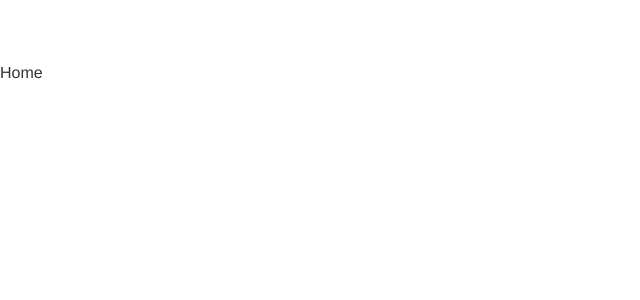
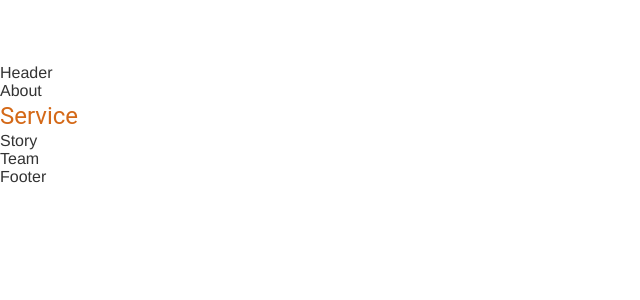
Before and after one commit to vfiedlerc/KampanosWebTranslated, a React (Create React App) app: page / in a window 1280 px wide. Shown: the top 300 px of the page, without its empty margins (0-640 px from the left). Built offline with nearby package versions, Linux system fonts and the light colour scheme.

Commit message:
Updates sections files

```diff
--- a/package.json
+++ b/package.json
@@ -7,6 +7,7 @@
     "@emotion/styled": "^11.3.0",
     "@fontsource/roboto": "^4.5.1",
     "@material-ui/core": "^5.0.0-beta.5",
+    "@mui/material": "^5.0.4",
     "@testing-library/jest-dom": "^5.11.4",
     "@testing-library/react": "^11.1.0",
     "@testing-library/user-event": "^12.1.10",
--- a/src/App.js
+++ b/src/App.js
@@ -3,17 +3,18 @@ import './App.css';
 import { BrowserRouter, Routes, Route } from 'react-router-dom';
 import Home from './pages/Home';
 import Contact from './pages/Contact';
+import { Box } from '@mui/material';
 
 function App() {
   return (
-    <div>
+    <Box>
       <BrowserRouter>
         <Routes>
           <Route path="/" element={<Home />} />
           <Route path="/contact-form" element={<Contact />} />
         </Routes>
       </BrowserRouter>
-    </div>
+    </Box>
   );
 }
 export default App;
--- a/src/pages/Home.js
+++ b/src/pages/Home.js
@@ -1,10 +1,22 @@
 import React from 'react';
+import Header from '../sections/Header/Header.js'
+import About from '../sections/About/About.js'
+import Service from '../sections/Service/Service.js'
+import Story from '../sections/Story/Story.js'
+import Team from '../sections/Team/Team.js'
+import Footer from '../sections/Footer/Footer.js'
+import { Box } from '@mui/material';
 
 function Home() {
     return (
-        <div>
-            Home
-        </div>
+        <Box>
+            <Header />
+            <About />
+            <Service />
+            <Story />
+            <Team />
+            <Footer />
+        </Box>
     )
 }
 export default Home;
--- a/src/sections/About/About.js
+++ b/src/sections/About/About.js
@@ -1,10 +1,11 @@
 import React from 'react';
+import { Box } from '@mui/material';
 
 const About = () => {
   return (
-    <Section>
-      About
-    </Section>
+    <Box>
+      <p>About</p>
+    </Box>
   );
 }
 export default About
--- a/src/sections/Footer/Footer.js
+++ b/src/sections/Footer/Footer.js
@@ -1,9 +1,12 @@
 import React from 'react';
 import './Footer.css';
+import { Box } from '@mui/material';
 
 const Footer = () => {
   return (
-      <div></div>
+      <Box>
+        Footer
+      </Box>
   )
 }
 export default Footer
--- a/src/sections/Header/Header.js
+++ b/src/sections/Header/Header.js
@@ -1,10 +1,11 @@
 import React from 'react';
+import { Box } from '@mui/material'
 
 const Header = () => {
   return (
-    <Section>
+    <Box>
       Header
-    </Section>
+    </Box>
   );
 }
 export default Header
--- a/src/sections/Service/Service.js
+++ b/src/sections/Service/Service.js
@@ -1,10 +1,18 @@
 import React from 'react';
+import { Box, Typography } from '@mui/material';
 
-constService = () => {
+const Service = () => {
   return (
-    <Section>
-     Service
-    </Section>
+    <Box>
+      <Typography
+        variant="h5"
+        sx= {{
+          color: '#D46918'
+        }}
+      >
+        Service
+      </Typography>
+    </Box>
   );
 }
 export default Service
--- a/src/sections/Story/Story.js
+++ b/src/sections/Story/Story.js
@@ -1,10 +1,11 @@
 import React from 'react';
+import { Box } from '@mui/material';
 
 const Story = () => {
   return (
-    <Section>
+    <Box>
       Story
-    </Section>
+    </Box>
   );
 }
 export default Story
--- a/src/sections/Team/Team.js
+++ b/src/sections/Team/Team.js
@@ -1,10 +1,11 @@
 import React from 'react';
+import { Box } from '@mui/material';
 
 const Team = () => {
   return (
-    <Section>
+    <Box>
       Team
-    </Section>
+    </Box>
   );
 }
 export default Team
```
Also changed, not shown: 1 other file (tests, documents, lock files or other folders).
